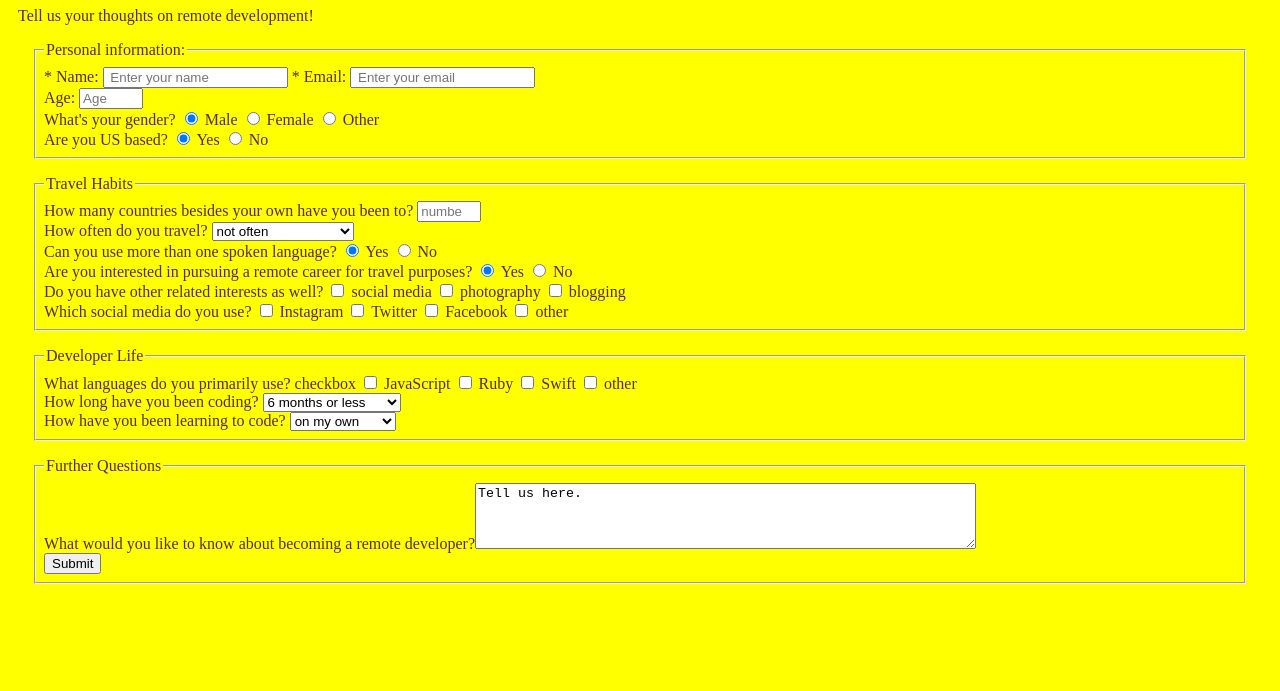
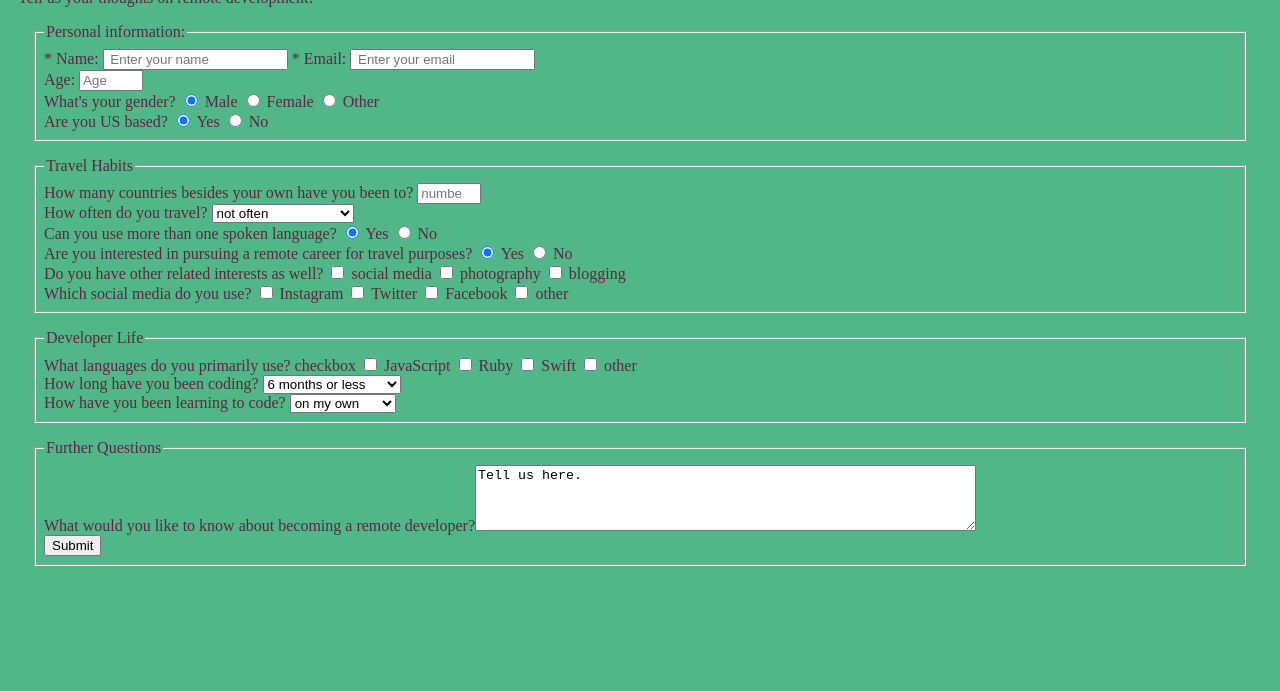
Before and after one commit to chauxvive/SurveyProject, a plain HTML site: page index.html in a window 1280 px wide. Shown: the part 109-800 px from the top of the page. Drawn offline with Linux system fonts and the light colour scheme.

Commit message:
css edits

```diff
--- a/index.html
+++ b/index.html
@@ -4,10 +4,11 @@
 
 <head>
     <link rel="stylesheet" type="text/css" href="main.css" />
-</head>>
+</head>
 
 <script src="https://cdn.freecodecamp.org/testable-projects-fcc/v1/bundle.js"></script>
 
+<body>
 <h1 id="title">Travel Survey</h1>
 <p id="description">Tell us your thoughts on remote development!</p>
 
@@ -102,4 +103,5 @@ Tell us here.
     </fieldset>
 
     </form>
+    </body>
     </html>
--- a/main.css
+++ b/main.css
@@ -3,8 +3,8 @@
 }
 
 body {
-    /* background: #52b788; */
-    background: yellow;
+    background: #52b788;
+    /* background: yellow; */
     padding: 10px;
     color: #592941;
 }
```
